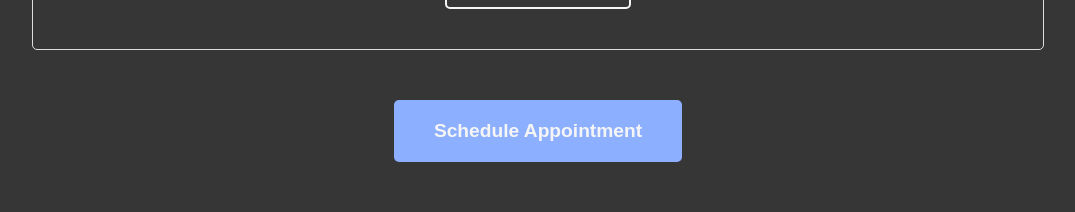
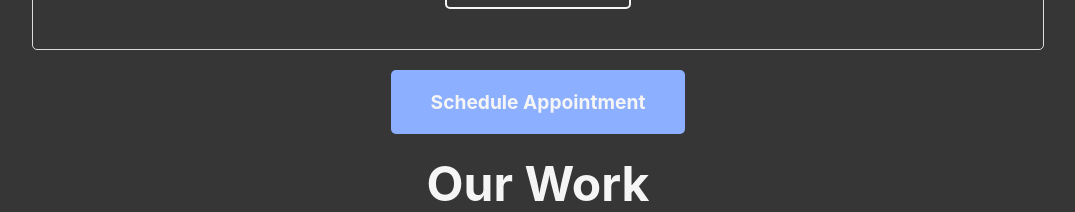
Before and after one commit to SKCDetailing/react-website, a React (Create React App) app: page / in a window 1280 px wide. Shown: the part 2266-2478 px from the top of the page, without its empty margins (102-1177 px from the left). Built offline with nearby package versions, Linux system fonts and the light colour scheme.

Commit message:
added dynamic meeting links based on selections including addons

```diff
--- /dev/null
+++ b/src/components/meetinglink.js
@@ -0,0 +1,67 @@
+import React from 'react';
+
+const MeetingLinks = ({ vehicleType, selectedPackage, selectedAddOns }) => {
+  const meetingLinks = {
+    'Sedan-Basic Wash & Wax-': 'https://calendar.google.com/calendar/u/0/appointments/schedules/AcZssZ2NcAlbIZjC5cjk6opT6Dd1hy9CzfHIb9ZANjhEZ81DxAOLAi_ryFFgGvWDPS1TH_WO9f_T2c59?gv=true',
+    'Sedan-Basic Wash & Wax-headlight-restoration': 'https://calendar.google.com/calendar/u/0/appointments/schedules/AcZssZ3Ej4Pq2ZPX82lVcl3Aq8STCTCEwN_8JU7Wqh1JKTynrt1QYGNuPun_sIaWJI8XV04uOsu8KoA-?gv=true',
+    'Sedan-Basic Wash & Wax-engine-bay-cleaning': 'https://calendar.google.com/calendar/u/0/appointments/schedules/AcZssZ08qwyNTnhffYRRfihQUXBrFSOMyGrLlBe_j7idVTiAu0HweKUSoMzRbF_Mb54ckgCk35apW__y?gv=true',
+    'Sedan-Basic Wash & Wax-headlight-restoration-engine-bay-cleaning': 'https://calendar.google.com/calendar/u/0/appointments/schedules/AcZssZ3QHma-LezPlNykQ4noROxtjsGBD7BVCjNOirZ2vzNn6TXrM1j0rrK-Gjybujp4sD5FcbCS2hb6?gv=true',
+    'Sedan-Basic Wash & Wax-engine-bay-cleaning-headlight-restoration': 'https://calendar.google.com/calendar/u/0/appointments/schedules/AcZssZ3QHma-LezPlNykQ4noROxtjsGBD7BVCjNOirZ2vzNn6TXrM1j0rrK-Gjybujp4sD5FcbCS2hb6?gv=true',
+
+
+    'Sedan-Full Interior Detail-': 'https://calendar.google.com/calendar/u/0/appointments/schedules/AcZssZ3mtwRvQ8emaQ5FTZN09CoqMTOTbQyQHI5SdAO1784X9ajcp2d6mpSc71NoqRvDQzvC-3_kDkxJ?gv=true',
+    'Sedan-Full Interior Detail-headlight-restoration': 'https://calendar.google.com/calendar/u/0/appointments/schedules/AcZssZ1Mpw0-2mG87nkV6Rr4R0aAw43SZ4B1xrdY_1-UDbLCN1boY_fBGLHpvuAB5OT-1AgII8wYFj2b?gv=true',
+    'Sedan-Full Interior Detail-engine-bay-cleaning': 'https://calendar.google.com/calendar/u/0/appointments/schedules/AcZssZ2eXtlEPH89B39OlMZOYAmAuie9SmF2E5gi_7K2sWlWFh9c6Z-A2JUeL44hhqNSNjXdgMpVjG5N?gv=true',
+    'Sedan-Full Interior Detail-headlight-restoration-engine-bay-cleaning': 'https://calendar.google.com/calendar/u/0/appointments/schedules/AcZssZ3Klrp0edE-gtyx_Srb2K71RV8-2NJLHF0hhJ4tRzGIxCSDAfwFxUJqW-G74nJZl4AoFeFm249k?gv=true',
+    'Sedan-Full Interior Detail-engine-bay-cleaning-headlight-restoration': 'https://calendar.google.com/calendar/u/0/appointments/schedules/AcZssZ3Klrp0edE-gtyx_Srb2K71RV8-2NJLHF0hhJ4tRzGIxCSDAfwFxUJqW-G74nJZl4AoFeFm249k?gv=true',
+
+    'Sedan-Full Exterior Detail-': 'https://calendar.google.com/calendar/u/0/appointments/schedules/AcZssZ2BYUP7glELVDWD_C8TmRVGcLQCILqYifA1UwtVALKrhGPJCO8L8PY3FDcJxnelqR3SQGJFp-yx?gv=true',
+    'Sedan-Full Exterior Detail-headlight-restoration': 'https://calendar.google.com/calendar/u/0/appointments/schedules/AcZssZ0Oom5YnR-1MoznIjPUVaN9O8yVhwvHiBIkU2ToLB8t1Zd22uTUKjJj-y2UpsywuLNqcCLRClQ8?gv=true',
+    'Sedan-Full Exterior Detail-engine-bay-cleaning': 'https://calendar.google.com/calendar/u/0/appointments/schedules/AcZssZ39PksVQKR89TLQc6mxv2dk0aV5yYhEq0fO6YQR6AxHaSUqMyDmO9N4RxZrI_FRJ6QG_m5HMs0C?gv=true',
+    'Sedan-Full Exterior Detail-headlight-restoration-engine-bay-cleaning': 'https://calendar.google.com/calendar/u/0/appointments/schedules/AcZssZ3m5M6W_f3iuGrizSVh_6JQov5I7E10J3YWuDmZmyjcqgq30ZgPskmPet3_iPg7Uf1Xc59AU2m1?gv=true',
+    'Sedan-Full Exterior Detail-engine-bay-cleaning-headlight-restoration': 'https://calendar.google.com/calendar/u/0/appointments/schedules/AcZssZ3m5M6W_f3iuGrizSVh_6JQov5I7E10J3YWuDmZmyjcqgq30ZgPskmPet3_iPg7Uf1Xc59AU2m1?gv=true',
+
+    'Sedan-Premium Full Detail-': 'https://calendar.google.com/calendar/u/0/appointments/schedules/AcZssZ23d4srCrhgYU_6z5RX_Hn0lLW8bTpOmk06U2mMKKOHehznRjQHOsITTwk-GLjTMDlrf_CCaILF?gv=true',
+    'Sedan-Premium Full Detail-headlight-restoration': 'https://calendar.google.com/calendar/u/0/appointments/schedules/AcZssZ2DOAIBArQsMFTJ-MYZeIE9KeNpOVwljt4iSxhNgC2P35eM73PEna_elwAZms-boww7dK43vKX4?gv=true',
+    'Sedan-Premium Full Detail-engine-bay-cleaning': 'https://calendar.google.com/calendar/u/0/appointments/schedules/AcZssZ3rxtHyeI0pNC1rOBjtP_QT6Kr4InIy0p3rm1F7j16lgdIYimeVL7alkDlWNG6B1pugsKxq9h_r?gv=true',
+    'Sedan-Premium Full Detail-headlight-restoration-engine-bay-cleaning': 'https://calendar.google.com/calendar/u/0/appointments/schedules/AcZssZ0ZcnQsz9qzCOzgjpnewTfjbI3_taV04kIUF0rBDbvQtQd2-dameFSMQXqJT3VTdeRUYrHFeB8j?gv=true',
+    'Sedan-Premium Full Detail-engine-bay-cleaning-headlight-restoration': 'https://calendar.google.com/calendar/u/0/appointments/schedules/AcZssZ0ZcnQsz9qzCOzgjpnewTfjbI3_taV04kIUF0rBDbvQtQd2-dameFSMQXqJT3VTdeRUYrHFeB8j?gv=true',
+
+    'Truck / SUV / Van-Basic Wash & Wax-': 'https://calendar.google.com/calendar/u/0/appointments/schedules/AcZssZ0iHJt0UKLLPUtx1_3UWI02ffBo_NUZBH3lYKWSXx1B48SRWiCoAHBQWzS5vNuIgQniVcW47vZ7?gv=true',
+    'Truck / SUV / Van-Basic Wash & Wax-headlight-restoration': 'https://calendar.google.com/calendar/u/0/appointments/schedules/AcZssZ2vxbvnfFWOfM0rvdsQxCPaYwriuBTvVUG44mQ_y1lRKFsY19pt4ofVReZKHCc9fEymBkIV-y6M?gv=true',
+    'Truck / SUV / Van-Basic Wash & Wax-engine-bay-cleaning': 'https://calendar.google.com/calendar/u/0/appointments/schedules/AcZssZ3oWHvOGS_TyQ1IjBWNhlYpYwdN7tQRRRY8T3YevczXs_K_iyLdNFw4_wh-FgR2P8QC7ruiEMsd?gv=true',
+    'Truck / SUV / Van-Basic Wash & Wax-headlight-restoration-engine-bay-cleaning': 'https://calendar.google.com/calendar/u/0/appointments/schedules/AcZssZ1-SAdElQE2XVCf_PIqztlebgSEM_r-1UiZK9XSII6rHL_qtvwDm6gqIrbvK8p3invUHfhk985c?gv=true',
+    'Truck / SUV / Van-Basic Wash & Wax-engine-bay-cleaning-headlight-restoration': 'https://calendar.google.com/calendar/u/0/appointments/schedules/AcZssZ1-SAdElQE2XVCf_PIqztlebgSEM_r-1UiZK9XSII6rHL_qtvwDm6gqIrbvK8p3invUHfhk985c?gv=true',
+
+    'Truck / SUV / Van-Full Interior Detail-': 'https://calendar.google.com/calendar/u/0/appointments/schedules/AcZssZ2RQ-WKtDA-F0MEB1RnDETf5clfE9JQ61ixwdypxiCyS9A-aFb2Y0WqcYXOOay6VvwTd_cMnpG7?gv=true',
+    'Truck / SUV / Van-Full Interior Detail-headlight-restoration': 'https://calendar.google.com/calendar/u/0/appointments/schedules/AcZssZ21jCd40j2BRa8sbL5pcNIZeY4Irh2nR68JiACf7s5rwcUDEeCLj0Ve3RipirZZio8NLNGrhzdL?gv=true',
+    'Truck / SUV / Van-Full Interior Detail-engine-bay-cleaning': 'https://calendar.google.com/calendar/u/0/appointments/schedules/AcZssZ2QU06ruhML7SY1b2LyCEnGq155Z5am3LuuP4MRk6WC7ULpgDEDCTq1f08PiYez5nRnvCWs5RAC?gv=true',
+    'Truck / SUV / Van-Full Interior Detail-headlight-restoration-engine-bay-cleaning': 'https://calendar.google.com/calendar/u/0/appointments/schedules/AcZssZ2A00yrOVqls0OKFXgEHFtek6VBewB45NXLcaKrkDzl-MxbOQd4_F02wbIdl6xVBOyuy3DjGAHO?gv=true',
+    'Truck / SUV / Van-Full Interior Detail-engine-bay-cleaning-headlight-restoration': 'https://calendar.google.com/calendar/u/0/appointments/schedules/AcZssZ2A00yrOVqls0OKFXgEHFtek6VBewB45NXLcaKrkDzl-MxbOQd4_F02wbIdl6xVBOyuy3DjGAHO?gv=true',
+
+    'Truck / SUV / Van-Full Exterior Detail-': 'https://calendar.google.com/calendar/u/0/appointments/schedules/AcZssZ2kRkgcLV495uuoZj1vW5jn61NEMqeKEUTlBHI-h8_6sFA_oeHs0zJ3rUgT24sQxVAS5Sn1wqzt?gv=true',
+    'Truck / SUV / Van-Full Exterior Detail-headlight-restoration': 'https://calendar.google.com/calendar/u/0/appointments/schedules/AcZssZ0TZvX8_Cq5p1F5d13eby5OoT788DitnSpZ9-DhE-FISQnXkeZxNDEBEYbZD2JIBuwXAfQxVJWQ?gv=true',
+    'Truck / SUV / Van-Full Exterior Detail-engine-bay-cleaning': 'https://calendar.google.com/calendar/u/0/appointments/schedules/AcZssZ2wLFg538pLh1MQ2gnDpwXRSKDM9x_6ef_s9OyMZPf-ZeoStEu5TkAJWMri3f1ur8_htL8p6A02?gv=true',
+    'Truck / SUV / Van-Full Exterior Detail-headlight-restoration-engine-bay-cleaning': 'https://calendar.google.com/calendar/u/0/appointments/schedules/AcZssZ0Cdn-Cy6n7kHfdAtq6OglDwN_oFLxNJZBX4RYIx_Ei5smQ3VIfpVfVg5X_1ABEL2LDS6pd5ACI?gv=true',
+    'Truck / SUV / Van-Full Exterior Detail-engine-bay-cleaning-headlight-restoration': 'https://calendar.google.com/calendar/u/0/appointments/schedules/AcZssZ0Cdn-Cy6n7kHfdAtq6OglDwN_oFLxNJZBX4RYIx_Ei5smQ3VIfpVfVg5X_1ABEL2LDS6pd5ACI?gv=true',
+
+    'Truck / SUV / Van-Premium Full Detail-': 'https://calendar.google.com/calendar/u/0/appointments/schedules/AcZssZ2Xnj_fSwY3cnnBYG6fwnzPvCYI9YqJuqFkdrVnSPwQVXiNDZ1fhTbfZ5uUqbm1ApiaBbgYT69r?gv=true',
+    'Truck / SUV / Van-Premium Full Detail-headlight-restoration': 'https://calendar.google.com/calendar/u/0/appointments/schedules/AcZssZ0miDJTMAmRl_nKHHV5AzGfo_LYuhiRUp9q6BBbuJN5L-H3GF6QzUrNAK3Tjo_x2TSVKlrsQDbD?gv=true',
+    'Truck / SUV / Van-Premium Full Detail-engine-bay-cleaning': 'https://calendar.google.com/calendar/u/0/appointments/schedules/AcZssZ1qv1JcNHBl2YI3bOc1D1SYzLMqlS5zjt68mNlSWAh2BNtoqs1yL6vmj-1lWzswGnHXiE4LUGNi?gv=true',
+    'Truck / SUV / Van-Premium Full Detail-headlight-restoration-engine-bay-cleaning': 'https://calendar.google.com/calendar/u/0/appointments/schedules/AcZssZ1PV2v6IVi9DRM5T3ebhy0Au82j6be61VKR0oTQTHJDGkEBfmnuWfFOButOCop-QnY1rQn4RP43?gv=true',
+    'Truck / SUV / Van-Premium Full Detail-engine-bay-cleaning-headlight-restoration': 'https://calendar.google.com/calendar/u/0/appointments/schedules/AcZssZ1PV2v6IVi9DRM5T3ebhy0Au82j6be61VKR0oTQTHJDGkEBfmnuWfFOButOCop-QnY1rQn4RP43?gv=true',
+
+};
+
+  const packageTitle = selectedPackage.title;
+  const key = `${vehicleType}-${packageTitle}-${selectedAddOns.join('-')}`;
+  const selectedLink = meetingLinks[key] || 'https://calendar.google.com/default-link';
+
+  return (
+    <a className='book-appointment-button' href={selectedLink} target="_blank" rel="noopener noreferrer">
+      Schedule Appointment
+    </a>
+  );
+};
+
+export default MeetingLinks;
--- a/src/components/skc.js
+++ b/src/components/skc.js
@@ -1,6 +1,7 @@
 import React, { useState } from 'react';
 import './custom-css/skc.css';
 import { Link } from "react-scroll";
+import MeetingLinks from './meetinglink';
 
 const SKC = () => {
   const [currentSelection, setCurrentSelection] = useState(0);
@@ -35,7 +36,7 @@ const SKC = () => {
               price: 70,
             },
             {
-              id: 'pet-hair-removal',
+              id: 'engine-bay-cleaning',
               title: 'Engine Bay Cleaning',
               price: 50,
             },
@@ -65,7 +66,7 @@ const SKC = () => {
               price: 70,
             },
             {
-              id: 'pet-hair-removal',
+              id: 'engine-bay-cleaning',
               title: 'Engine Bay Cleaning',
               price: 50,
             },
@@ -95,7 +96,7 @@ const SKC = () => {
               price: 70,
             },
             {
-              id: 'pet-hair-removal',
+              id: 'engine-bay-cleaning',
               title: 'Engine Bay Cleaning',
               price: 50,
             },
@@ -121,7 +122,7 @@ const SKC = () => {
               price: 70,
             },
             {
-              id: 'pet-hair-removal',
+              id: 'engine-bay-cleaning',
               title: 'Engine Bay Cleaning',
               price: 50,
             },
@@ -161,7 +162,7 @@ const SKC = () => {
               price: 70,
             },
             {
-              id: 'pet-hair-removal',
+              id: 'engine-bay-cleaning',
               title: 'Engine Bay Cleaning',
               price: 50,
             },
@@ -191,7 +192,7 @@ const SKC = () => {
               price: 70,
             },
             {
-              id: 'pet-hair-removal',
+              id: 'engine-bay-cleaning',
               title: 'Engine Bay Cleaning',
               price: 50,
             },
@@ -221,7 +222,7 @@ const SKC = () => {
               price: 70,
             },
             {
-              id: 'pet-hair-removal',
+              id: 'engine-bay-cleaning',
               title: 'Engine Bay Cleaning',
               price: 50,
             },
@@ -247,7 +248,7 @@ const SKC = () => {
               price: 70,
             },
             {
-              id: 'pet-hair-removal',
+              id: 'engine-bay-cleaning',
               title: 'Engine Bay Cleaning',
               price: 50,
             },
@@ -285,8 +286,7 @@ const calculateTotalPrice = (packageIndex) => {
     }
     return total;
   }, 0);
-  console.log('Total price is', totalAddOnPrice + basePrice);
-  console.log('packageindex', packageIndex)
+
   return basePrice + totalAddOnPrice;
 };
 
@@ -445,7 +445,11 @@ const handleAddOnChange = (packageIndex, addonId) => {
            {/* Select Button */}
            {(currentSelection === 0 || currentSelection === 1) && (
           <div className='book-appointment-container'>
-            <button className='book-appointment-button' onClick={() => window.open(vehicleTypes[currentSelection].packages[selectedPackage].meetingLink, '_blank')}>Schedule Appointment</button>
+            <MeetingLinks
+  vehicleType={vehicleTypes[currentSelection].title}
+  selectedPackage={vehicleTypes[currentSelection].packages[selectedPackage]}
+  selectedAddOns={selectedPackages[selectedPackage] || []}
+/>
           </div>
            )}
 
```
